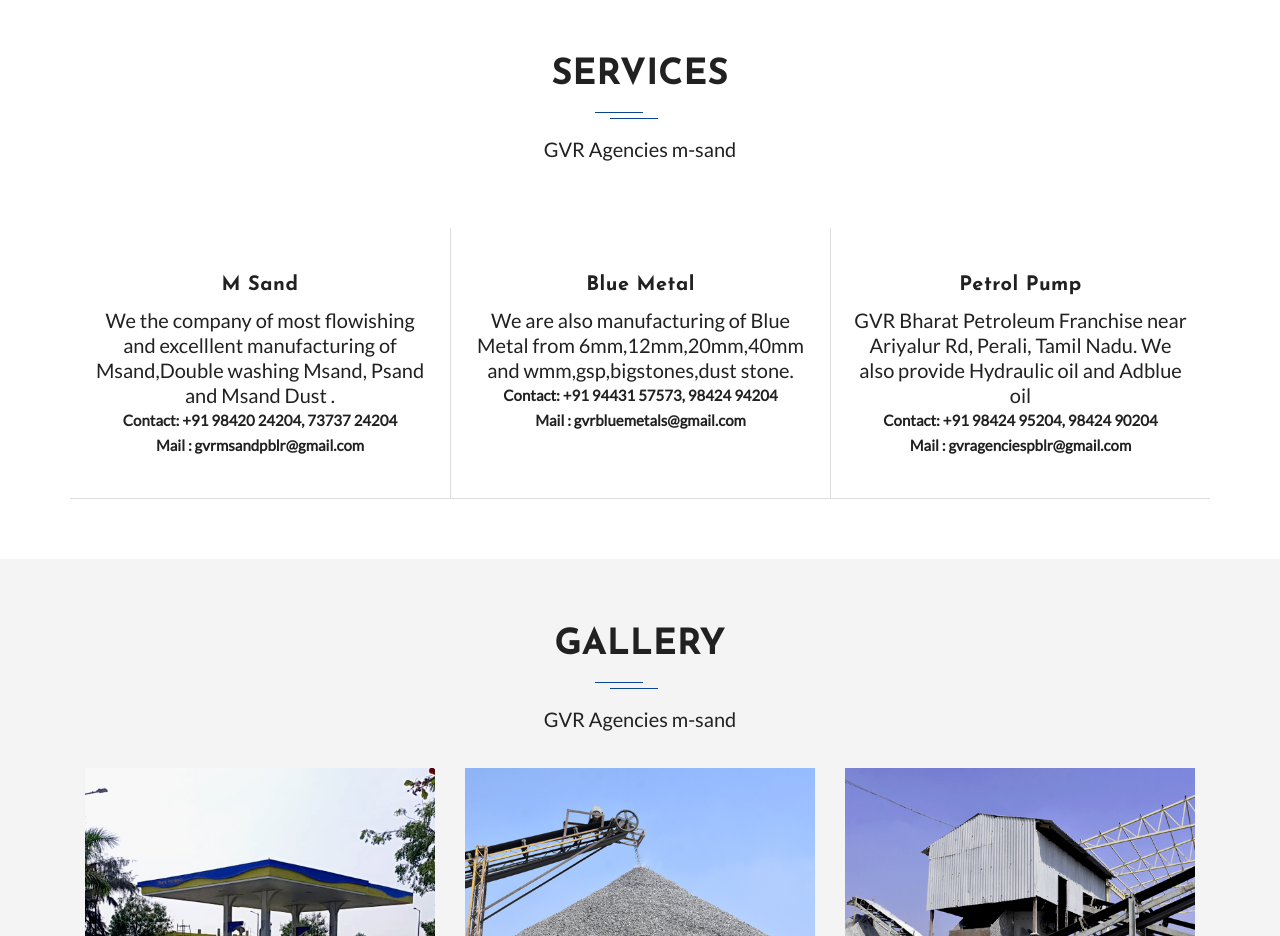
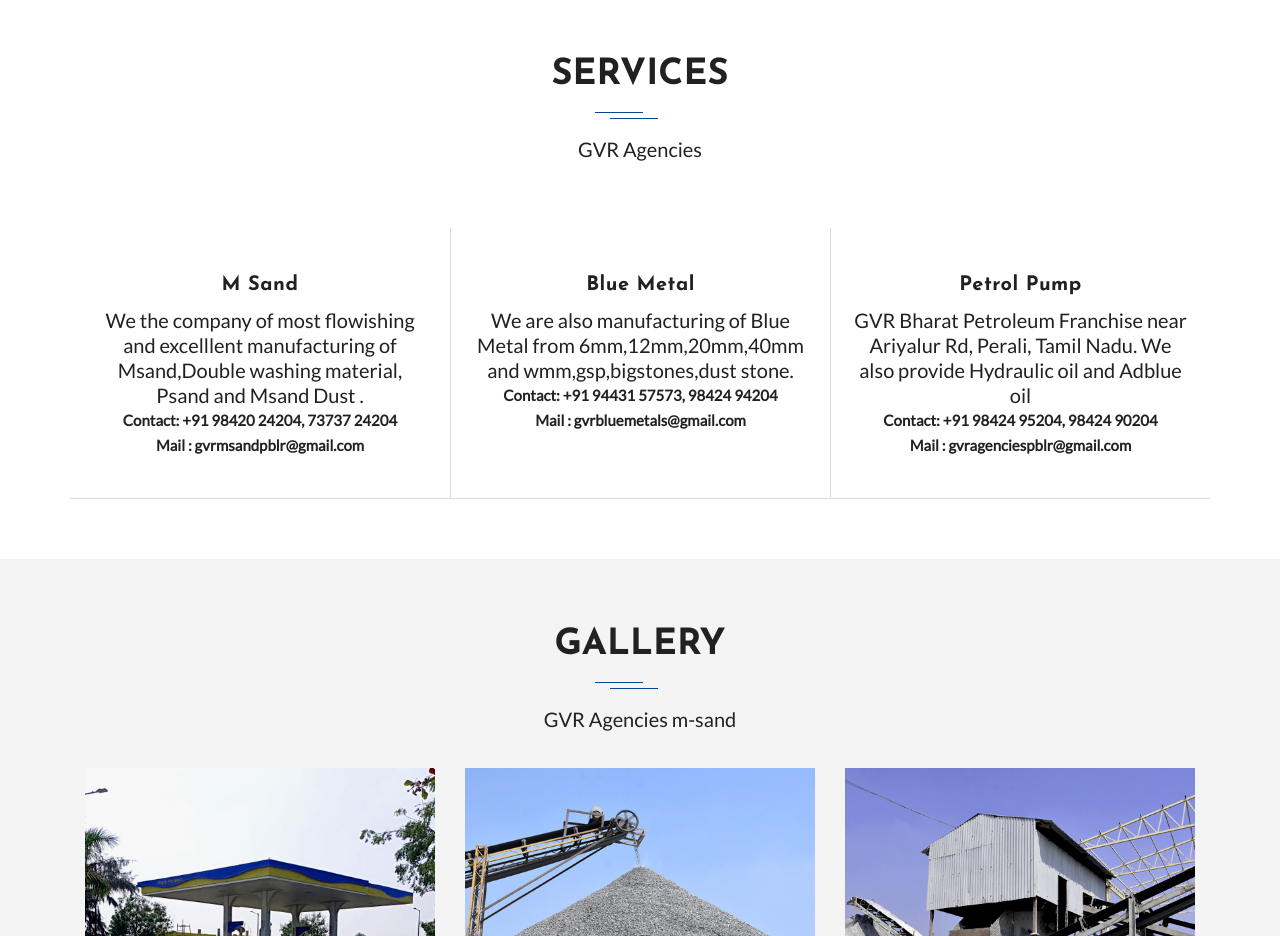
Before and after one commit to GCRAGENIES/index, a plain HTML site: page index.html in a window 1280 px wide. Shown: the part 1100-2036 px from the top of the page. Drawn offline with Linux system fonts and the light colour scheme; a script that the page names is missing; files whose address does not match are found by name.

Commit message:
Update index.html

```diff
--- a/index.html
+++ b/index.html
@@ -173,7 +173,7 @@
           <div class="col-12">
             <div class="section-title-header text-center">
               <h1 class="section-title wow fadeInUp" data-wow-delay="0.2s">services</h1>
-              <p class="wow fadeInDown" data-wow-delay="0.2s">GVR Agencies m-sand</p>
+              <p class="wow fadeInDown" data-wow-delay="0.2s">GVR Agencies</p>
             </div>
           </div>
         </div>
@@ -186,7 +186,7 @@
               </div>
               <div class="services-content">
                 <h3><a href="#">M Sand</a></h3>
-                <p>We the company of most flowishing and excelllent manufacturing of Msand,Double washing Msand, Psand and Msand Dust .
+                <p>We the company of most flowishing and excelllent manufacturing of Msand,Double washing material, Psand and Msand Dust .
                   <ol>
                     <li><b>Contact: +91 98420 24204, 73737 24204</b></li>
                     <li><b>Mail : gvrmsandpblr@gmail.com</b></li>
```
